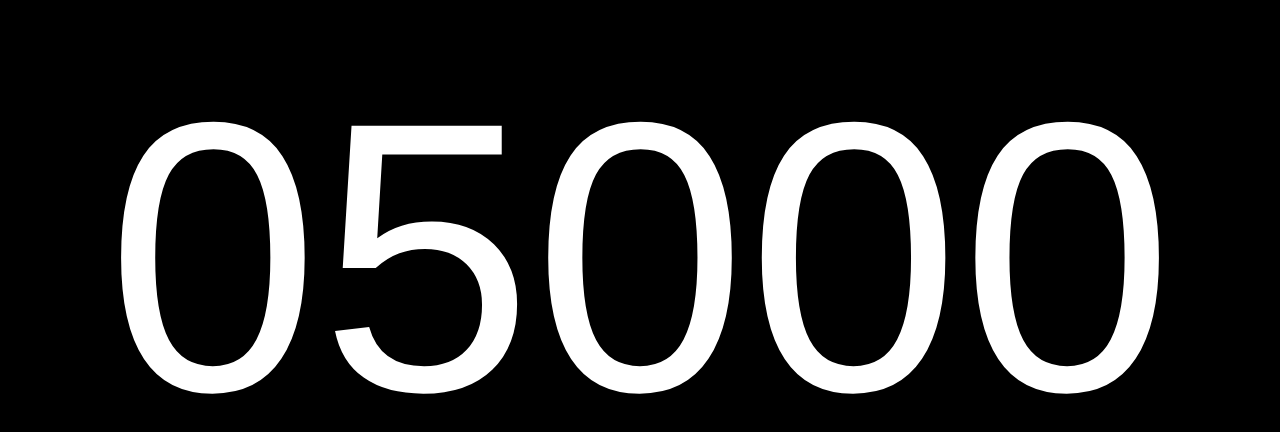
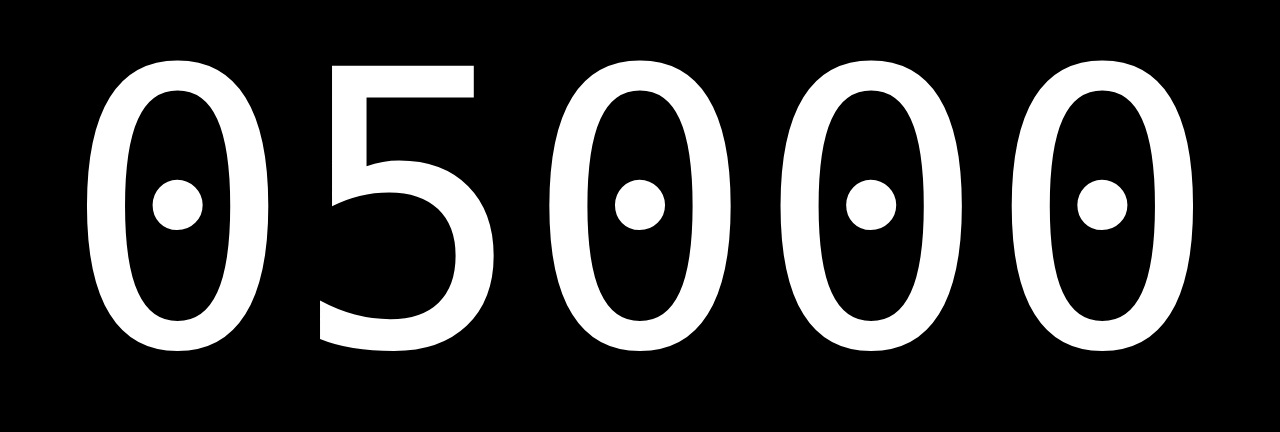
Before and after one commit to darwyn00/millisecond-timer, a plain HTML site: page index.html in a window 1280 px wide. Shown: the part 170-602 px from the top of the page. Drawn offline with Linux system fonts and the light colour scheme.

Commit message:
monospace font; dbl click to fullscreen

```diff
--- a/index.html
+++ b/index.html
@@ -28,43 +28,51 @@
     <script>
         var c = document.getElementById("canvas"), ctx = c.getContext("2d"), fontSize, lineHeight;
 
-        function init() {
-            // the canvas will have half the res of the window (for better perf)
-            c.height = window.innerHeight / 2;
-            c.width = window.innerWidth / 2;
-
+        function onReset() {
             // fill up the viewport with the canvas
-            c.setAttribute('height', window.innerHeight);
-            c.setAttribute('width', window.innerWidth);
+            c.height = window.innerHeight;
+            c.width = window.innerWidth;
 
             // font size in vw (not pt nor px)
             fontSize = 30;
-            ctx.font = fontSize + "vw arial";
+            ctx.font = fontSize + "vw 'Lucida Console', Monaco, monospace";
             ctx.textAlign = "center";
 
             lineHeight = ctx.measureText('M').width;
 
-            ctx.fillStyle = "$000";
-            ctx.fillRect(0, 0, c.width, c.height);
+            ctx.clearRect(0, 0, c.width, c.height);
+            ctx.fillStyle = "#FFF";
         };
 
         function onDrawFrame(timestamp) {
-            ctx.save();
-            ctx.fillStyle = "#000";
-            ctx.fillRect(0, 0.5 * c.height - 0.5 * lineHeight, c.width, lineHeight * 1.1);
-
+            ctx.save(); // pause painting while drawing the frame
+            ctx.clearRect(0, 0, c.width, c.height);
             var ms = Math.floor(timestamp) % 60000;
 
-            ctx.fillStyle = "#FFF";
             ctx.fillText(String("00000" + ms).slice(-5), 0.5 * c.width, 0.5 * c.height + 0.5 * lineHeight);
-            ctx.restore();
+            ctx.restore();  // resume painting
 
             window.requestAnimationFrame(onDrawFrame); // schedule next frame's draw call
         }
 
-        window.addEventListener("resize", init, false);
-        init();
+        function onDoubleClick() {
+            if (!document.fullscreenElement) {
+                c.requestFullscreen();
+                c.style.cursor = "none";
+
+            } else {
+                document.exitFullscreen();
+                c.style.cursor = "auto";
+            }
+        }
+
+        window.addEventListener("resize", onReset, false);
+        window.addEventListener("dblclick", onDoubleClick);
         window.requestAnimationFrame(onDrawFrame);
+        window.addEventListener('DOMContentLoaded', (event) => {
+            onReset();
+        });
+
     </script>
 </body>
 
```
Also changed, not shown: 1 other file.
